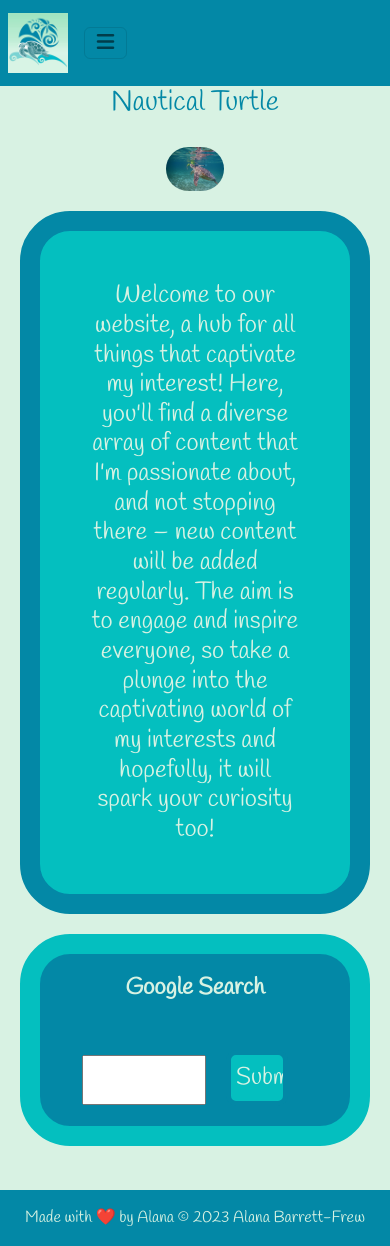
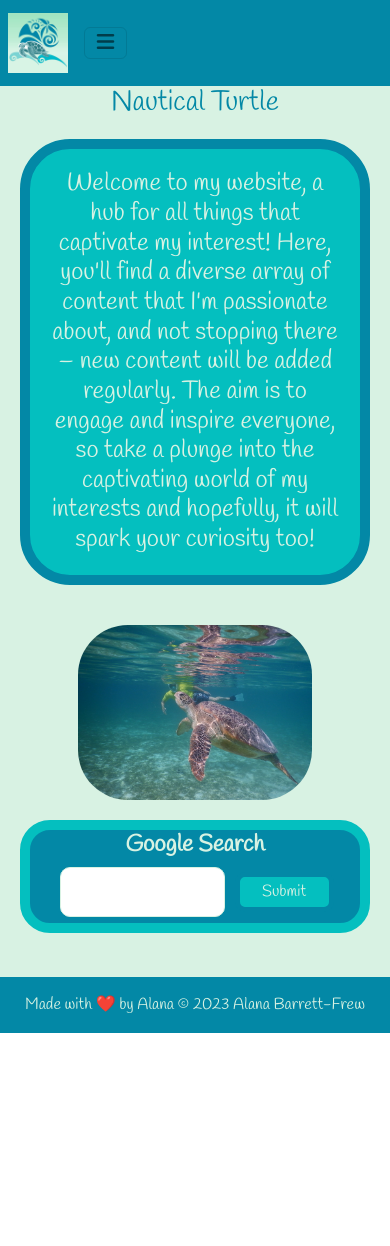
Before and after one commit to AlanaBF/Nautical-Turtle, a React (Vite) app: page / in a window 390 px wide. After the commit the page ends 1033 px from the top, so only its background shows below. Built offline with nearby package versions, Linux system fonts and the light colour scheme.

Commit message:
Blog styling edited and some tweaks for mobile

```diff
--- a/src/App.css
+++ b/src/App.css
@@ -65,7 +65,7 @@ a {
 
 /* Media Queries */
 
-@media (max-width: 900px) {
+/* @media (max-width: 900px) {
   .title {
     width: 100%;
     text-align: center;
@@ -154,4 +154,4 @@ a {
     border-radius: 50px;
     border: solid var(--dark-blue) 5px;
   }
-}
+} */
--- a/src/assets/styles/components.css
+++ b/src/assets/styles/components.css
@@ -80,18 +80,19 @@
 .googleSearchText {
   font-weight: 900;
   color: var(--pale-green);
-  padding: 20px;
+  padding: 1px;
+  margin: 0;
 }
 
 .googleSubmit {
   background-color: var(--teal);
-  padding: 5px;
+  padding: 1%;
   border: solid 5px var(--dark-blue);
   border-radius: 10px;
   color: var(--pale-green);
-  margin: 20px;
-  width: 20%;
-  font-size: 1.5em;
+  margin: 1%;
+  width: 30%;
+  font-size: 1em;
 }
 
 .googleSubmit:hover {
@@ -102,7 +103,10 @@
 
 .googleTextEnter {
   height: 50px;
-  width: 40%;
+  width: 50%;
+  border-radius: 10px;
+  border: solid 1px var(--pale-green);
+  margin: 2%;
 }
 
 /* Blog Component */
--- a/src/assets/styles/pages.css
+++ b/src/assets/styles/pages.css
@@ -10,23 +10,23 @@
 /* Home Page */
 
 .homePageSubTitle {
-  padding: 50px;
+  padding: 20px;
   margin: 20px;
   background-color: var(--teal);
   border-radius: 50px;
-  border: solid 20px var(--dark-blue);
+  border: solid 10px var(--dark-blue);
   color: var(--pale-green);
 }
 
 .googleSearchContainer {
   background-color: var(--dark-blue);
-  border-radius: 50px;
-  border: solid 20px var(--teal);
+  border-radius: 30px;
+  border: solid 10px var(--teal);
   margin: 20px;
 }
 
 .turtleImg {
-  width: 15%;
+  width: 60%;
   height: 25%;
   border-radius: 50px;
   margin-top: 20px;
@@ -42,9 +42,9 @@
 /* Blog Page Styles */
 
 .blogCard {
-  width: 75%;
+  width: 80%;
   margin: auto;
-  padding: 20px;
+  padding: 10px;
 }
 
 .blogPageLayout {
--- a/src/components/BlogJS/Post1.jsx
+++ b/src/components/BlogJS/Post1.jsx
@@ -36,7 +36,7 @@ const Post1 = () => {
             support and RAF subsidies, I embarked on an incredible adventure
             that left an indelible mark on my life.
           </Card.Text>
-          <Button variant="primary" onClick={handleShowModal}>
+          <Button className="blogReadMoreButton" variant="primary" onClick={handleShowModal}>
             Read More
           </Button>
         </Card.Body>
@@ -254,7 +254,7 @@ const Post1 = () => {
           </blockquote>
         </Modal.Body>
         <Modal.Footer>
-          <Button className="blogReadMoreButton" variant="secondary" onClick={handleCloseModal}>
+          <Button variant="secondary" onClick={handleCloseModal}>
             Close
           </Button>
         </Modal.Footer>
--- a/src/components/BlogJS/Posts.jsx
+++ b/src/components/BlogJS/Posts.jsx
@@ -1,5 +1,6 @@
 import React from "react";
 import Post1 from "./Post1";
+import Post2 from "./Post2";
 import { Container, Row, Col, Card } from "react-bootstrap";
 import { Link } from "react-router-dom";
 import "../../assets/styles/pages.css"
@@ -9,6 +10,7 @@ const Posts = () => {
       <Row className="justify-content-between">
         <Col md={8} className="mb-4 mt-4">
           <Post1 />
+          <Post2 />
         </Col>
         <Col md={2} className="mt-4 float-right">
           <Card>
--- a/src/pages/Home/index.jsx
+++ b/src/pages/Home/index.jsx
@@ -1,32 +1,31 @@
 import React from "react";
 import GoogleSearch from "../../components/GoogleSearch";
 import "../../assets/styles/pages.css";
-import turtleImg from "../../assets/images/Turtle.jpeg"
-
+import turtleImg from "../../assets/images/Turtle.jpeg";
+import "../../assets/styles/pages.css";
 function Home() {
   return (
     <div className="pageBackground">
       <div>
         <h1 className="homePageTitle">Nautical Turtle</h1>
         <div>
-            <img src={turtleImg} className="turtleImg" alt="Turtle Image" />
-          </div>
-        <h2 className="homePageSubTitle">
-          Welcome to our website, a hub for all things that captivate my
-          interest! Here, you'll find a diverse array of content that I'm
-          passionate about, and not stopping there – new content will be added
-          regularly. The aim is to engage and inspire everyone, so take a plunge
-          into the captivating world of my interests and hopefully, it will
-          spark your curiosity too!
-        </h2>
+          <h2 className="homePageSubTitle">
+            Welcome to my website, a hub for all things that captivate my
+            interest! Here, you'll find a diverse array of content that I'm
+            passionate about, and not stopping there – new content will be added
+            regularly. The aim is to engage and inspire everyone, so take a
+            plunge into the captivating world of my interests and hopefully, it
+            will spark your curiosity too!
+          </h2>
+          <img src={turtleImg} className="turtleImg" alt="Turtle Image" />
+        </div>
       </div>{" "}
       <div className="googleSearchContainer">
         <GoogleSearch />
       </div>
       <div>
-
-     <br/>
-</div>
+        <br />
+      </div>
     </div>
   );
 }
```
Also changed, not shown: src/components/BlogJS/Post2.jsx (+75 -62 lines).
